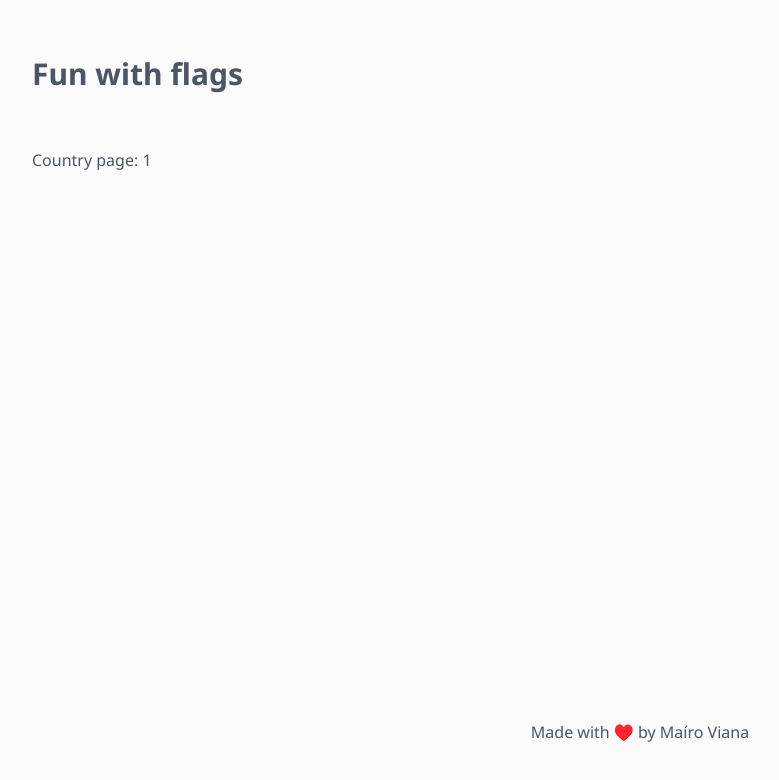
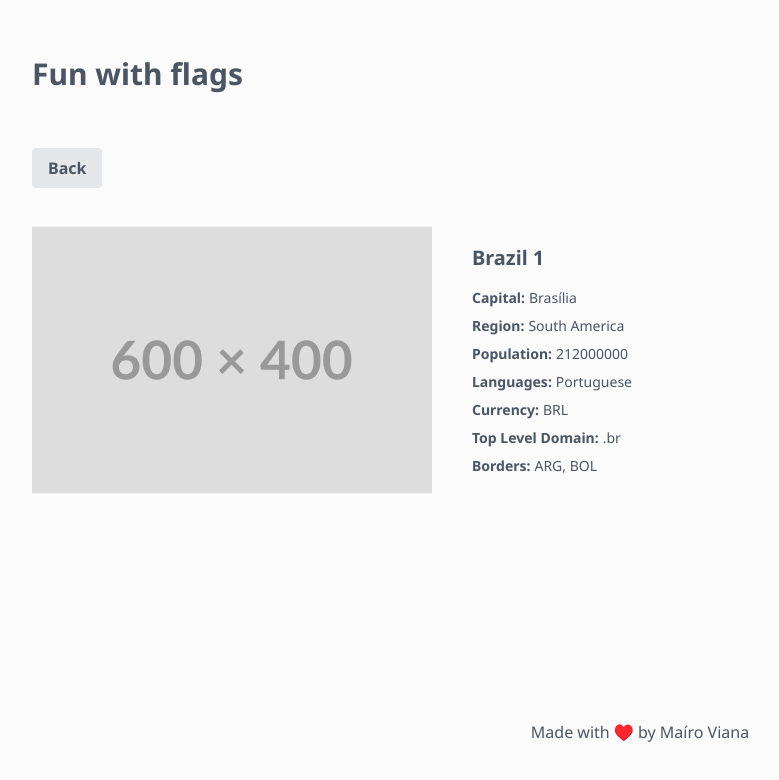
Before and after one commit to mairoviana/fun-with-flags, a Next.js app: page /country/1 in a window 1280 px wide. Shown: the top 780 px of the page, without its empty margins (0-779 px from the left). Built offline with nearby package versions, Linux system fonts and the light colour scheme.

Commit message:
add base structure for the detailed country page

```diff
--- a/app/components/Card.tsx
+++ b/app/components/Card.tsx
@@ -21,7 +21,7 @@
     <div className="h-full overflow-hidden bg-white rounded-lg shadow-lg">
       <div className="aspect-video w-full">
         <Image
-          src={flag || 'https://placehold.co/600x400'}
+          src={flag || '/flag-placeholder.svg'}
           alt={`Flag of ${name}`}
           className="w-full h-full object-cover"
           width={750}
--- a/app/country/[id]/page.tsx
+++ b/app/country/[id]/page.tsx
@@ -1,8 +1,69 @@
+import Image from 'next/image';
+import Link from 'next/link';
+
 type Props = {
   params: Promise<{ id: string }>;
 };
 
 export default async function Country({ params }: Props) {
   const id = (await params).id;
-  return <span>Country page: {id}</span>;
+  const name = 'Brazil';
+  return (
+    <>
+      <div className="mb-8">
+        <Link href={'/'}>
+          <button className="cursor-pointer bg-gray-200 hover:bg-gray-300 font-semibold py-2 px-4 rounded">
+            Back
+          </button>
+        </Link>
+      </div>
+      <div className="grid grid-cols-1 md:grid-cols-[auto_1fr] gap-4">
+        <div className="w-full md:w-[400px]">
+          <Image
+            src={'/flag-placeholder.svg'}
+            alt={`Flag of ${name}`}
+            className="w-full h-full"
+            width={750}
+            height={375}
+            quality={80}
+          />
+        </div>
+        <div className="flex flex-col justify-center p-6 text-sm text-gray-600">
+          <h2 className="text-xl font-semibold mb-4">
+            {'Brazil '} {id}
+          </h2>
+          <div className="space-y-2">
+            <div className="flex items-center gap-1">
+              <span className="font-semibold">Capital:</span>
+              <span>{'Brasília'}</span>
+            </div>
+            <div className="flex items-center gap-1">
+              <span className="font-semibold">Region:</span>
+              <span>{'South America'}</span>
+            </div>
+            <div className="flex items-center gap-1">
+              <span className="font-semibold">Population:</span>
+              <span>{'212000000'}</span>
+            </div>
+            <div className="flex items-center gap-1">
+              <span className="font-semibold">Languages:</span>
+              <span>{'Portuguese'}</span>
+            </div>
+            <div className="flex items-center gap-1">
+              <span className="font-semibold">Currency:</span>
+              <span>{'BRL'}</span>
+            </div>
+            <div className="flex items-center gap-1">
+              <span className="font-semibold">Top Level Domain:</span>
+              <span>{'.br'}</span>
+            </div>
+            <div className="flex items-center gap-1">
+              <span className="font-semibold">Borders:</span>
+              <span>{'ARG, BOL'}</span>
+            </div>
+          </div>
+        </div>
+      </div>
+    </>
+  );
 }
```
Also changed, not shown: public/flag-placeholder.svg (added).
